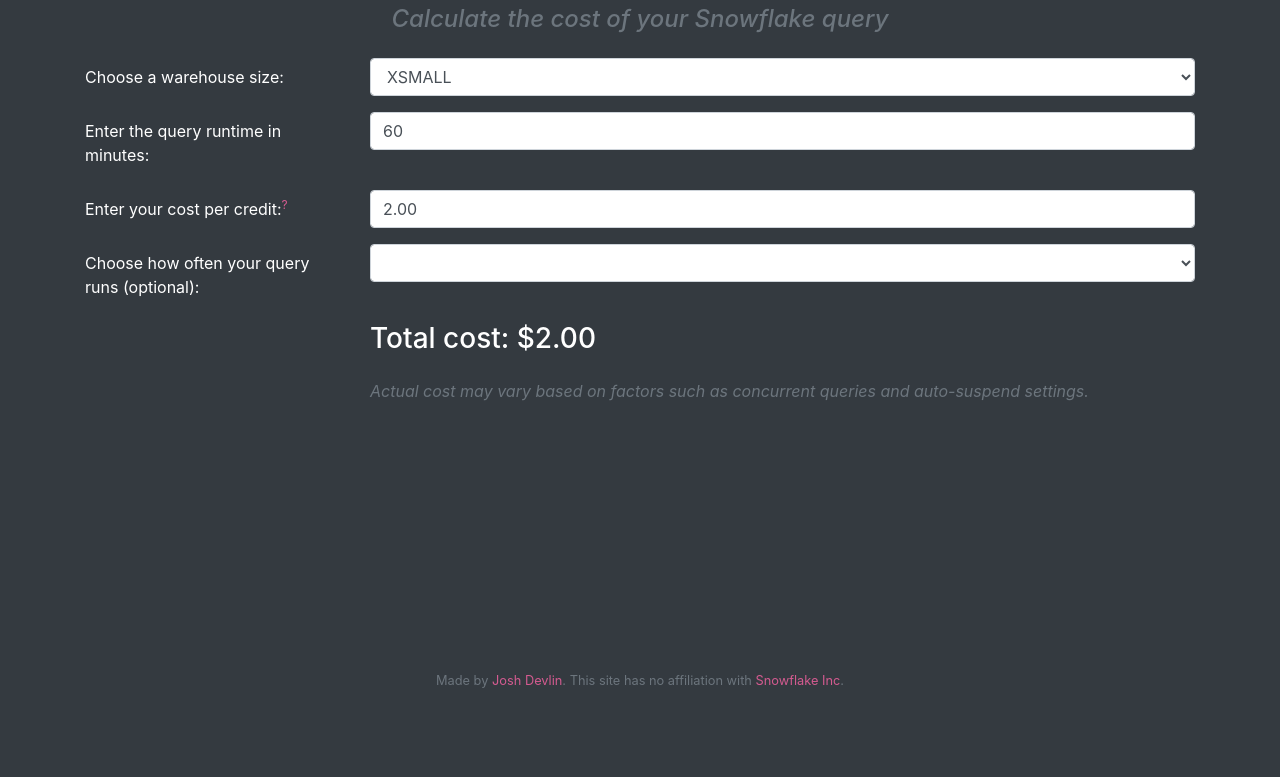
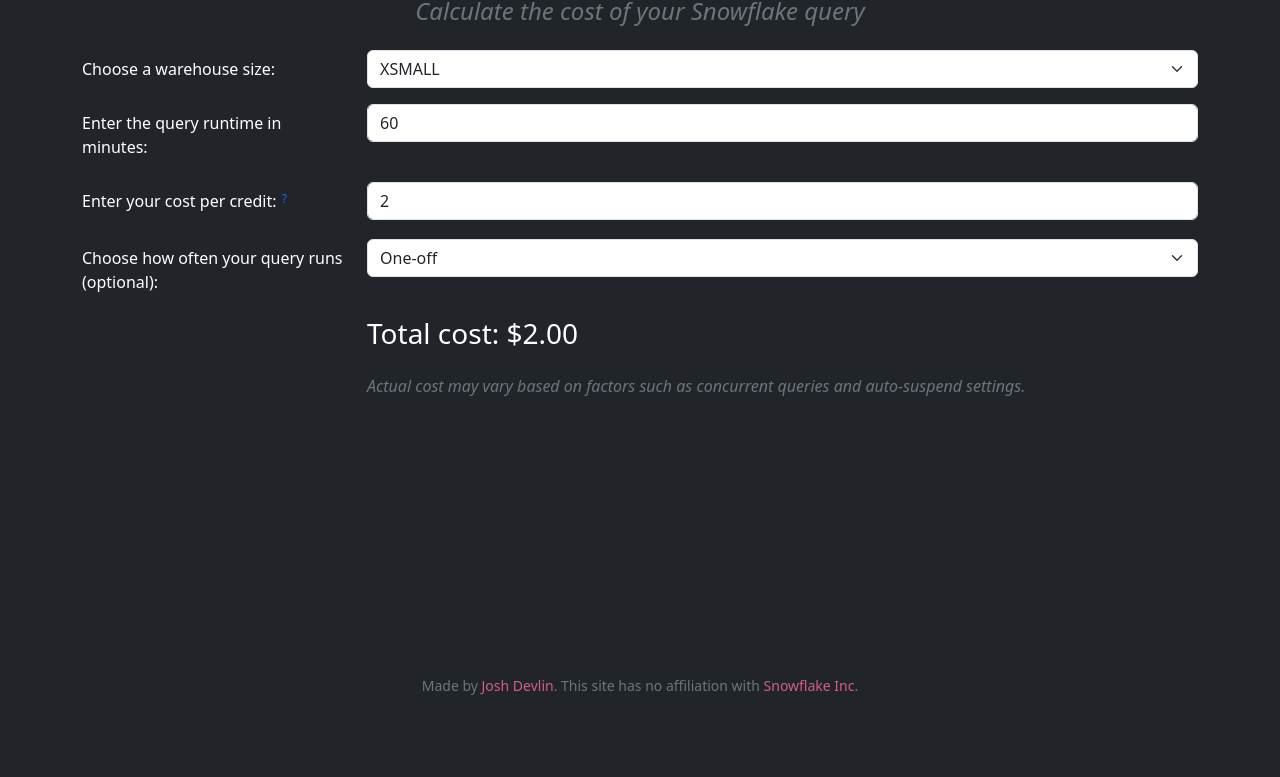
Before and after one commit to jaypeedevlin/snowflakecostcalculator.com, a plain HTML site: page index.html in a window 1280 px wide. Shown: the part 83-860 px from the top of the page. Before the commit the page ends 800 px from the top, so only its background shows below. Drawn offline with nearby package versions, Linux system fonts and the light colour scheme.

Commit message:
Cursorfy things

```diff
--- a/index.html
+++ b/index.html
@@ -1,47 +1,62 @@
 <!--
 	If you're looking at this source code and something looks 🤨, please know that
-	my webdev skills are primitive and I used ChatGPT to help me with the interactivity.
+	my webdev skills are primitive and I used ChatGPT and cursor to help me with the interactivity.
 
 	Feel free to submit any issues or changes via https://github.com/jaypeedevlin/snowflakecostcalculator.com
 -->
 <!DOCTYPE html>
-<html>
+<html lang="en">
 <head>
-	<!-- Google tag (gtag.js) -->
-	<script async src="https://www.googletagmanager.com/gtag/js?id=G-V8EMQGLYJW"></script>
-	<script>
-		var host = window.location.hostname;
-		if(host != "localhost") {
-			window.dataLayer = window.dataLayer || [];
-			function gtag(){dataLayer.push(arguments);}
-			gtag('js', new Date());
-
-			gtag('config', 'G-V8EMQGLYJW');
-		}
-
-	</script>
+	<meta charset="UTF-8">
+	<meta name="viewport" content="width=device-width, initial-scale=1">
 	<title>Snowflake Cost Calculator — Estimate your Snowflake query costs</title>
 	<meta name="description" content="A free calculator to estimate and optimize your Snowflake query costs. Provide the query runtime, warehouse size, and we'll do the rest!">
+
+	<!-- Schema.org metadata -->
 	<div itemscope itemtype="https://schema.org/WebSite">
 		<meta itemprop="url" content="https://snowflakecostcalculator.com/"/>
 		<meta itemprop="name" content="Snowflake Cost Calculator"/>
 	</div>
+
+	<!-- Open Graph tags -->
+	<meta property="og:title" content="Snowflake Cost Calculator">
+	<meta property="og:description" content="A free calculator to estimate and optimize your Snowflake query costs">
+	<meta property="og:image" content="snowflake.png">
+	<meta property="og:url" content="https://snowflakecostcalculator.com">
+
+	<!-- Favicon -->
 	<link rel="icon" href="snowflake.png" type="image/png">
-	<link rel="stylesheet" href="https://maxcdn.bootstrapcdn.com/bootstrap/4.0.0/css/bootstrap.min.css">
+
+	<!-- Stylesheets -->
+	<link href="https://cdn.jsdelivr.net/npm/bootstrap@5.3.0/dist/css/bootstrap.min.css" rel="stylesheet">
 	<link rel="stylesheet" href="style.css">
-	<link rel="canonical" href="https://snowflakecostcalculator.com" />
-	<script src="index.js"></script>
-	<meta name="viewport" content="width=device-width, initial-scale=1">
+	<link rel="canonical" href="https://snowflakecostcalculator.com">
+
+	<!-- Scripts -->
+	<script defer src="https://cdn.jsdelivr.net/npm/bootstrap@5.3.0/dist/js/bootstrap.bundle.min.js"></script>
+	<script defer src="index.js"></script>
+
+	<!-- Google Analytics -->
+	<script async src="https://www.googletagmanager.com/gtag/js?id=G-V8EMQGLYJW"></script>
+	<script>
+		if(window.location.hostname !== "localhost") {
+			window.dataLayer = window.dataLayer || [];
+			function gtag(){dataLayer.push(arguments);}
+			gtag('js', new Date());
+			gtag('config', 'G-V8EMQGLYJW');
+		}
+	</script>
 </head>
 <body class="bg-dark text-white">
-	<div id="page" class="container wrapper flex-grow-1 hidden">
-		<h1 class="pt-4 mb-2 text-center text-sm smaller"><b>Snowflake</b> Cost Calculator</h1>
-		<h4 class="mt-2 mb-4 text-center text-secondary font-italic">Calculate the cost of your Snowflake query</h2>
-		<form>
-			<div class="form-group row">
+	<main id="page" class="container wrapper flex-grow-1 hidden">
+		<h1 class="pt-4 mb-2 text-center"><strong>Snowflake</strong> Cost Calculator</h1>
+		<p class="mt-2 mb-4 text-center text-secondary fst-italic h4">Calculate the cost of your Snowflake query</p>
+
+		<form id="calculatorForm" novalidate>
+			<div class="form-group row mb-3">
 				<label for="warehouse" class="col-sm-3 col-form-label">Choose a warehouse size:</label>
 				<div class="col-sm-9">
-					<select class="form-control" id="warehouse">
+					<select class="form-select" id="warehouse" required>
 						<option value="1">XSMALL</option>
 						<option value="2">SMALL</option>
 						<option value="4">MEDIUM</option>
@@ -56,32 +71,44 @@
 				</div>
 			</div>
 
-			<div class="form-group row">
+			<div class="form-group row mb-3">
 				<label for="minutes" class="col-sm-3 col-form-label">Enter the query runtime in minutes:</label>
 				<div class="col-sm-9">
-					<input type="number" class="form-control" id="minutes" inputmode="numeric" pattern="[0-9]*" min="1">
+					<input type="number"
+						   class="form-control"
+						   id="minutes"
+						   inputmode="decimal"
+						   min="0.1"
+						   step="0.1"
+						   required>
+					<div class="invalid-feedback">Please enter a valid runtime (minimum 0.1 minutes)</div>
 				</div>
 			</div>
 
-			<div class="form-group row">
-				<label for="cost" class="col-sm-3 col-form-label">Enter your cost per credit:<a onclick="showModal()" href="#"><sup>?</sup></a></label>
+			<div class="form-group row mb-3">
+				<label for="cost" class="col-sm-3 col-form-label">
+					Enter your cost per credit:
+					<button type="button" class="btn btn-link p-0 text-decoration-none" data-bs-toggle="modal" data-bs-target="#costInfoModal">
+						<sup>?</sup>
+					</button>
+				</label>
 				<div class="col-sm-9">
-					<input type="number" class="form-control" inputmode="numeric" pattern="[0-9\.]*" id="cost" min="0">
+					<input type="number"
+						   class="form-control"
+						   id="cost"
+						   inputmode="decimal"
+						   min="0.01"
+						   step="0.01"
+						   required>
+					<div class="invalid-feedback">Please enter a valid cost per credit</div>
 				</div>
 			</div>
 
-			<div id="myModal" class="modal">
-				<div class="modal-content">
-				  <span class="close">&times;</span>
-				  <p>Snowflake's default cost per credit is $2.00 but varies depending on cloud provider, region, Snowflake edition, and whether you have a contract in place.</p>
-				</div>
-			</div>
-
-			<div class="form-group row">
-				<label for="warehouse" class="col-sm-3 col-form-label">Choose how often your query runs (optional):</label>
+			<div class="form-group row mb-3">
+				<label for="multiplier" class="col-sm-3 col-form-label">Choose how often your query runs (optional):</label>
 				<div class="col-sm-9">
-					<select class="form-control" id="multiplier">
-						<option value=""></option>
+					<select class="form-select" id="multiplier">
+						<option value="">One-off</option>
 						<option value="8760">Hourly</option>
 						<option value="365">Daily</option>
 						<option value="52">Weekly</option>
@@ -91,39 +118,33 @@
 			</div>
 
 			<div class="form-group row">
-				<div class="col-sm-9 offset-sm-3 container">
+				<div class="col-sm-9 offset-sm-3">
 					<h3 id="result" class="mb-4"></h3>
-					<p class="text-secondary font-italic">Actual cost may vary based on factors such as concurrent queries and auto-suspend settings.</p>
+					<p class="text-secondary fst-italic">Actual cost may vary based on factors such as concurrent queries and auto-suspend settings.</p>
 				</div>
 			</div>
+		</form>
 
+		<!-- Bootstrap Modal -->
+		<div class="modal fade" id="costInfoModal" tabindex="-1" aria-labelledby="costInfoModalLabel" aria-hidden="true">
+			<div class="modal-dialog">
+				<div class="modal-content bg-dark text-white">
+					<div class="modal-header">
+						<h5 class="modal-title" id="costInfoModalLabel">Cost Per Credit Info</h5>
+						<button type="button" class="btn-close btn-close-white" data-bs-dismiss="modal" aria-label="Close"></button>
+					</div>
+					<div class="modal-body">
+						<p>Snowflake's default cost per credit is $2.00 but varies depending on cloud provider, region, Snowflake edition, and whether you have a contract in place.</p>
+					</div>
+				</div>
+			</div>
+		</div>
+	</main>
 
-			<script>
-			// Get the input elements and result element
-			var warehouse = document.getElementById("warehouse");
-			var minutes = document.getElementById("minutes");
-			var cost = document.getElementById("cost");
-			var result = document.getElementById("result");
-			var multiplier = document.getElementById("multiplier");
-
-			// Calculate the result whenever the input values change
-			warehouse.addEventListener("input", calculate);
-			minutes.addEventListener("input", calculate);
-			cost.addEventListener("input", calculate);
-			multiplier.addEventListener("input", calculate);
-
-			window.onload = function() {
-				retrieveFromCookie();
-				document.getElementById("page").classList.remove("hidden");
-			};
-			</script>
-		</form>
-	</div>
-		<footer class="footer">
-		<div class="container text-center">
-		  <small class="text-muted">Made by <a href="https://joshdevlin.com">Josh Devlin</a>. This site has no affiliation with <a href="https://www.snowflake.com/">Snowflake Inc</a>.</small>
+	<footer class="footer mt-auto py-3">
+		<div class="container text-center text-secondary">
+			<small>Made by <a href="https://joshdevlin.com">Josh Devlin</a>. This site has no affiliation with <a href="https://www.snowflake.com/">Snowflake Inc</a>.</small>
 		</div>
-	  </footer>
-
+	</footer>
 </body>
 </html>
--- a/index.js
+++ b/index.js
@@ -1,61 +1,100 @@
-function calculate() {
-  var warehouseMultiplier = parseInt(warehouse.value);
-  var runtimeMinutes = parseInt(minutes.value);
-  var costPerCredit = parseFloat(cost.value);
-  var multiplierValue = parseInt(multiplier.value);
+class SnowflakeCalculator {
+    constructor() {
+        this.initializeElements();
+        this.attachEventListeners();
+        this.initializeApp();
+    }
 
-  // Set default values to 0 if input values are NaN
-  runtimeMinutes = isNaN(runtimeMinutes) ? 0 : runtimeMinutes;
-  costPerCredit = isNaN(costPerCredit) ? 0 : costPerCredit;
-  multiplierValue = isNaN(multiplierValue) ? null : multiplierValue;
+    initializeElements() {
+        this.form = document.getElementById('calculatorForm');
+        this.warehouse = document.getElementById('warehouse');
+        this.minutes = document.getElementById('minutes');
+        this.cost = document.getElementById('cost');
+        this.multiplier = document.getElementById('multiplier');
+        this.result = document.getElementById('result');
+    }
 
-  var multiplicationResult = warehouseMultiplier * runtimeMinutes / 60 * costPerCredit;
+    attachEventListeners() {
+        ['warehouse', 'minutes', 'cost', 'multiplier'].forEach(id => {
+            document.getElementById(id).addEventListener('input', () => this.calculate());
+        });
 
-  // Format the result as currency
-  var formattedResult = multiplicationResult.toLocaleString('en-US', {style: 'currency', currency: 'USD'});
-  var totalResult = formattedResult;
+        this.form.addEventListener('submit', (e) => e.preventDefault());
+    }
 
-  // Check if multiplier is not null and calculate the total cost with the multiplier
-  if (multiplierValue !== null) {
-      var multipliedCost = multiplicationResult * multiplierValue;
-      var formattedMultipliedCost = multipliedCost.toLocaleString('en-US', {style: 'currency', currency: 'USD'});
-      totalResult += "/run or " + formattedMultipliedCost + "/year";
-  }
+    initializeApp() {
+        window.addEventListener('load', () => {
+            this.retrieveFromCookie();
+            document.getElementById('page').classList.remove('hidden');
+        });
+    }
 
-  result.innerHTML = "Total cost: " + totalResult;
+    calculate() {
+        const warehouseMultiplier = parseInt(this.warehouse.value) || 0;
+        const runtimeMinutes = parseFloat(this.minutes.value) || 0;
+        const costPerCredit = parseFloat(this.cost.value) || 0;
+        const multiplierValue = parseInt(this.multiplier.value);
 
-  // Save current values to cookie
-  saveToCookie(warehouseMultiplier, runtimeMinutes, costPerCredit);
+        const baseResult = warehouseMultiplier * runtimeMinutes / 60 * costPerCredit;
+        const formattedBase = this.formatCurrency(baseResult);
+
+        let resultText = `Total cost: ${formattedBase}`;
+
+        if (!isNaN(multiplierValue)) {
+            const annualCost = baseResult * multiplierValue;
+            resultText += `/run or ${this.formatCurrency(annualCost)}/year`;
+        }
+
+        this.result.innerHTML = resultText;
+        this.saveToCookie(warehouseMultiplier, runtimeMinutes, costPerCredit);
+    }
+
+    formatCurrency(amount) {
+        return amount.toLocaleString('en-US', {
+            style: 'currency',
+            currency: 'USD',
+            minimumFractionDigits: 2,
+            maximumFractionDigits: 2
+        });
+    }
+
+    saveToCookie(warehouseMultiplier, runtimeMinutes, costPerCredit) {
+        const oneYear = new Date(Date.now() + 31536000000).toUTCString();
+        const cookies = [
+            [`warehouseMultiplier=${warehouseMultiplier}`, oneYear],
+            [`runtimeMinutes=${runtimeMinutes}`, oneYear],
+            [`costPerCredit=${costPerCredit}`, oneYear]
+        ];
+
+        cookies.forEach(([value, expires]) => {
+            document.cookie = `${value};expires=${expires};path=/;SameSite=Strict`;
+        });
+    }
+
+    retrieveFromCookie() {
+        const cookies = Object.fromEntries(
+            document.cookie.split(';')
+                .map(cookie => cookie.trim().split('='))
+        );
+
+        this.warehouse.value = parseInt(cookies.warehouseMultiplier) || 1;
+        this.minutes.value = parseFloat(cookies.runtimeMinutes) || 60;
+        this.cost.value = parseFloat(cookies.costPerCredit) || 2.00;
+
+        this.calculate();
+    }
+
+    getCookie(name) {
+        const value = `; ${document.cookie}`;
+        const parts = value.split(`; ${name}=`);
+        return parts.length === 2 ? parts.pop().split(';').shift() : null;
+    }
 }
 
-function saveToCookie(warehouseMultiplier, runtimeMinutes, costPerCredit) {
-  // Save current values to cookie with a one-year expiration time
-  document.cookie = "warehouseMultiplier=" + warehouseMultiplier + ";expires=" + new Date(Date.now() + 31536000000).toUTCString() + ";path=/";
-  document.cookie = "runtimeMinutes=" + runtimeMinutes + ";expires=" + new Date(Date.now() + 31536000000).toUTCString() + ";path=/";
-  document.cookie = "costPerCredit=" + costPerCredit + ";expires=" + new Date(Date.now() + 31536000000).toUTCString() + ";path=/";
-}
-
-function retrieveFromCookie() {
-  // Retrieve saved values from cookie
-  var warehouseMultiplier = getCookie("warehouseMultiplier");
-  var runtimeMinutes = getCookie("runtimeMinutes");
-  var costPerCredit = getCookie("costPerCredit");
-
-  // Set input values to saved values
-  warehouse.value = warehouseMultiplier && !isNaN(parseInt(warehouseMultiplier)) ? parseInt(warehouseMultiplier) : 1;
-  minutes.value = runtimeMinutes && !isNaN(parseInt(runtimeMinutes)) ? parseInt(runtimeMinutes) : 60;
-  cost.value = costPerCredit && !isNaN(parseFloat(costPerCredit )) ? parseFloat(costPerCredit ) : "2.00";
-
-  // Calculate the result with saved values
-  calculate();
-}
-
-function getCookie(name) {
-  // Get cookie value by name
-  var value = "; " + document.cookie;
-  var parts = value.split("; " + name + "=");
-  if (parts.length == 2) return parts.pop().split(";").shift();
-}
+// Initialize the calculator when the DOM is ready
+document.addEventListener('DOMContentLoaded', () => {
+    new SnowflakeCalculator();
+});
 
 function showModal() {
   var modal = document.getElementById("myModal");
--- a/style.css
+++ b/style.css
@@ -1,16 +1,22 @@
+:root {
+    --snowflake-blue: #29b5e8;
+    --snowflake-pink: #d45b90;
+}
+
 html {
-  position: relative;
-  min-height: 100%;
+    position: relative;
+    min-height: 100vh;
 }
 
 body {
-  margin-bottom: 50px; /* height of the footer */
+    min-height: 100vh;
+    display: flex;
+    flex-direction: column;
+    margin-bottom: 60px;
 }
 
 .wrapper {
-  flex: 1;
-  display: flex;
-  flex-direction: column;
+    flex: 1 0 auto;
 }
 
 .hidden {
@@ -18,55 +24,40 @@ body {
 }
 
 .footer {
-  position: absolute;
-  bottom: 0;
-  width: 100%;
-  height: 50px; /* height of the footer */
+    margin-top: auto;
+    height: 60px;
 }
 
 h1 {
-    color: #29b5e8;
+    color: var(--snowflake-blue);
 }
 
 a {
-    color: #d45b90;
+    color: var(--snowflake-pink);
+    text-decoration: none;
+    transition: color 0.2s ease-in-out;
 }
 
-.modal {
-  display: none;
-  position: fixed;
-  z-index: 1;
-  padding-top: 100px;
-  left: 0;
-  top: 0;
-  width: 100%;
-  height: 100%;
-  overflow: auto;
-  background-color: rgba(0, 0, 0, 0.4);
+a:hover {
+    color: color-mix(in srgb, var(--snowflake-pink) 80%, white);
 }
 
-.modal-content {
-  position: relative;
-  background-color: #fefefe;
-  color: #000000;
-  margin: auto;
-  padding: 35px 20px 20px 20px;
-  border: 1px solid #888;
-  width: 80%;
+/* Remove default number input spinners */
+input[type="number"]::-webkit-inner-spin-button,
+input[type="number"]::-webkit-outer-spin-button {
+    -webkit-appearance: none;
+    margin: 0;
 }
 
-.close {
-  position: absolute;
-  color: #aaa;
-  top: 5px;
-  right: 5px;
-  font-size: 28px;
-  font-weight: bold;
+input[type="number"] {
+    -moz-appearance: textfield;
 }
 
-.close:hover,
-.close:focus {
-  color: black;
-  text-decoration: none;
-  cursor: pointer;
+/* Form styling */
+.form-control:focus,
+.form-select:focus {
+    border-color: var(--snowflake-blue);
+    box-shadow: 0 0 0 0.25rem rgba(41, 181, 232, 0.25);
 }
+
+/* Modal styling handled by Bootstrap */
```
Also changed, not shown: 1 other file.
